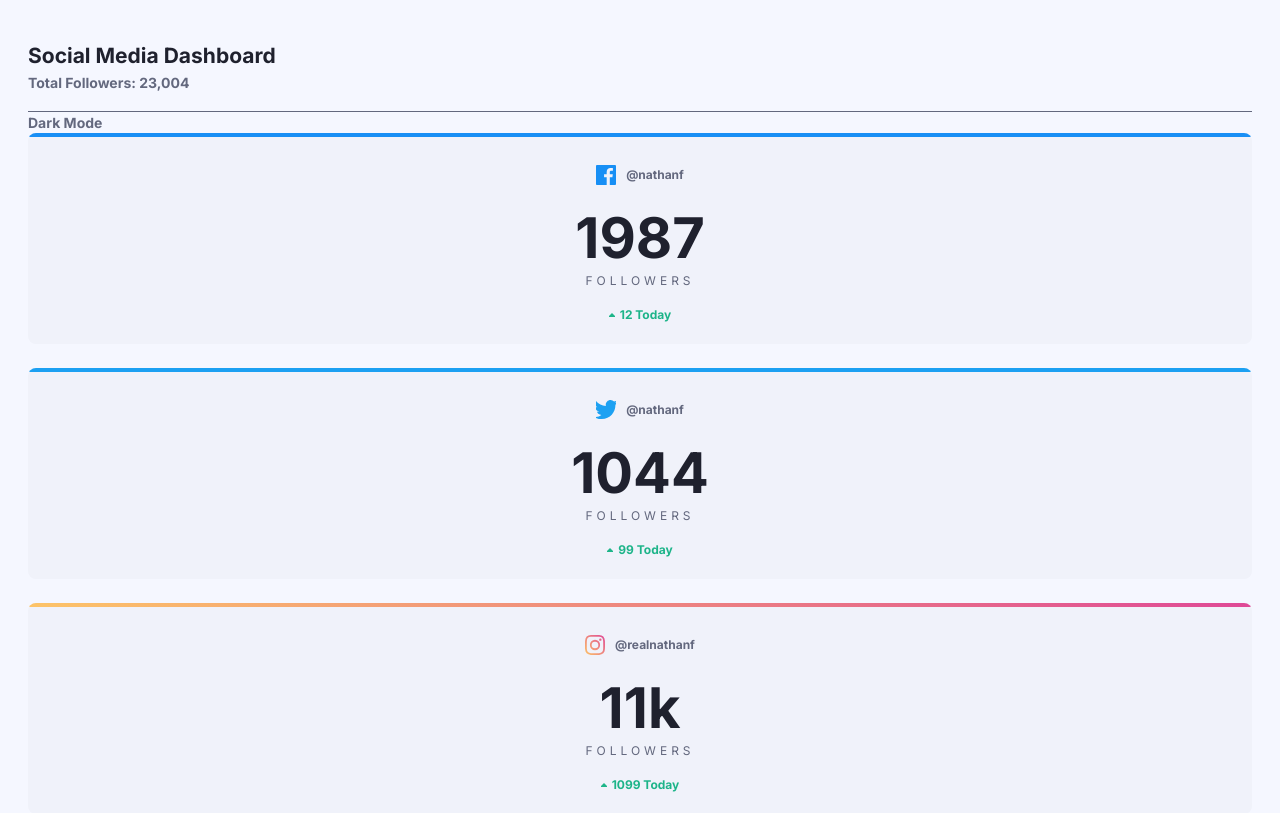
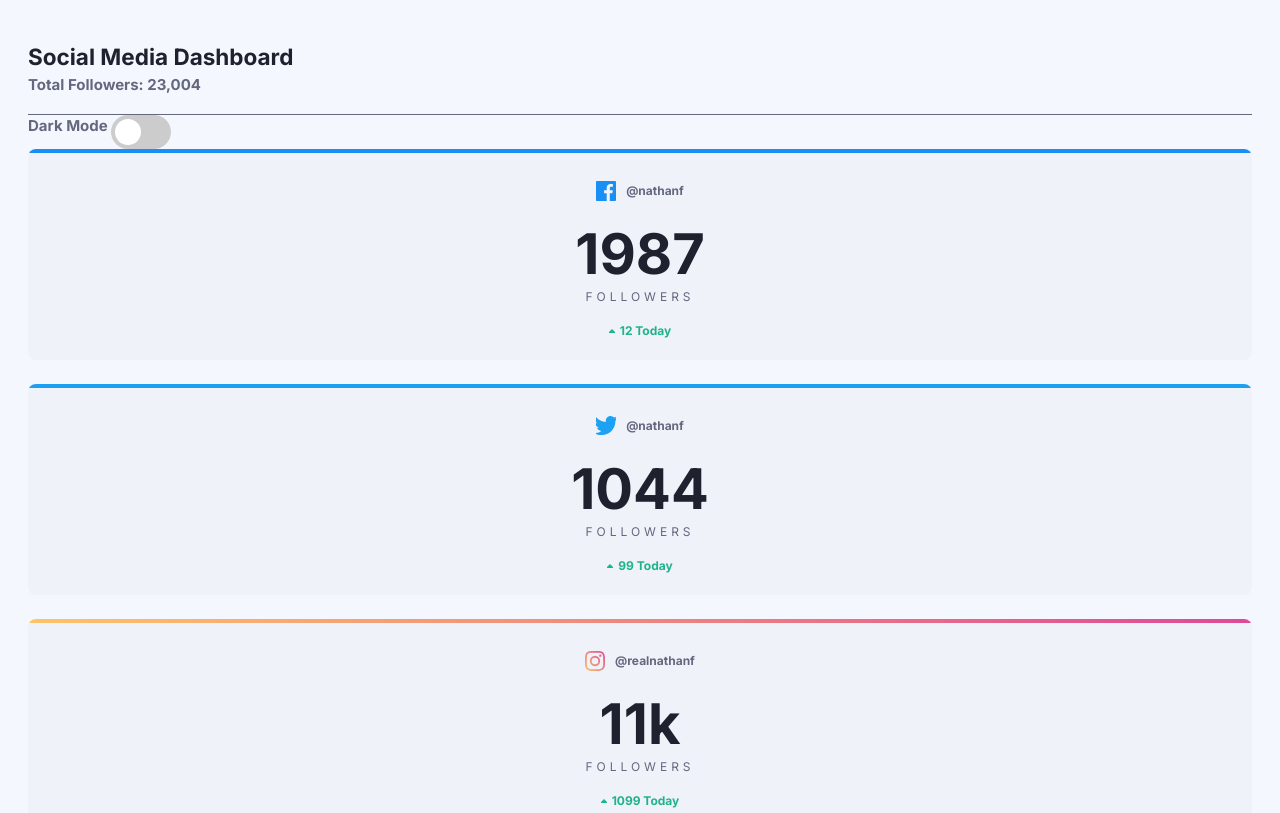
Before and after one commit to felipetn1989/social-media-dashboard-with-theme-switcher-master, a plain HTML site: page index.html in a window 1280 px wide. Shown: the top 813 px of the page. Drawn offline with Linux system fonts and the light colour scheme.

Commit message:
added toggle

```diff
--- a/index.html
+++ b/index.html
@@ -21,7 +21,13 @@
       <section class="card__headings">
         <h1>Social Media Dashboard</h1>
         <p>Total Followers: 23,004</p>
-        Dark Mode
+        <div class="toggle">
+          Dark Mode
+          <label class="switch">
+            <input type="checkbox" />
+            <span class="slider round"></span>
+          </label>
+        </div>
       </section>
       <div class="card__general">
         <div class="main__stats">
--- a/styles/style.css
+++ b/styles/style.css
@@ -116,11 +116,76 @@ h6 {
   --fw-bold: 700;
 }
 
+/* Toggle Switch */
+
+/* The switch - the box around the slider */
+.switch {
+  position: relative;
+  display: inline-block;
+  width: 60px;
+  height: 34px;
+}
+
+/* Hide default HTML checkbox */
+.switch input {
+  opacity: 0;
+  width: 0;
+  height: 0;
+}
+
+/* The slider */
+.slider {
+  position: absolute;
+  cursor: pointer;
+  top: 0;
+  left: 0;
+  right: 0;
+  bottom: 0;
+  background-color: #ccc;
+  -webkit-transition: .4s;
+  transition: .4s;
+}
+
+.slider:before {
+  position: absolute;
+  content: "";
+  height: 26px;
+  width: 26px;
+  left: 4px;
+  bottom: 4px;
+  background-color: white;
+  -webkit-transition: .4s;
+  transition: .4s;
+}
+
+input:checked + .slider {
+  background-color: #2196F3;
+}
+
+input:focus + .slider {
+  box-shadow: 0 0 1px #2196F3;
+}
+
+input:checked + .slider:before {
+  -webkit-transform: translateX(26px);
+  -ms-transform: translateX(26px);
+  transform: translateX(26px);
+}
+
+/* Rounded sliders */
+.slider.round {
+  border-radius: 34px;
+}
+
+.slider.round:before {
+  border-radius: 50%;
+}
+
 /* General Settings Light Theme */
 
 body {
   font-family: var(--ff-regular);
-  font-size: 0.875rem;
+  font-size: 0.9375rem;
   background-color: var(--Very-Pale-Blue);
   text-align: center;
 }
```
